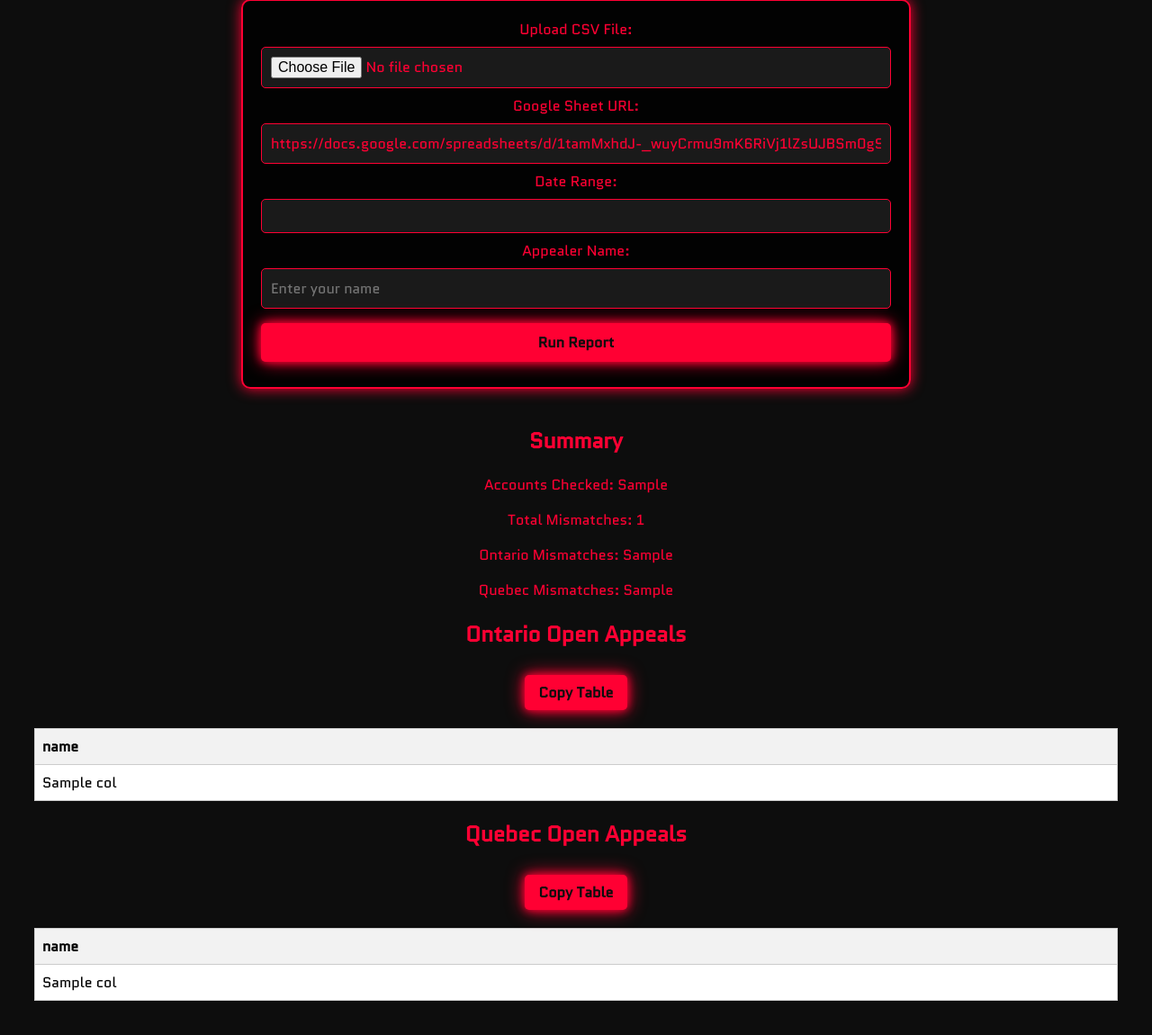
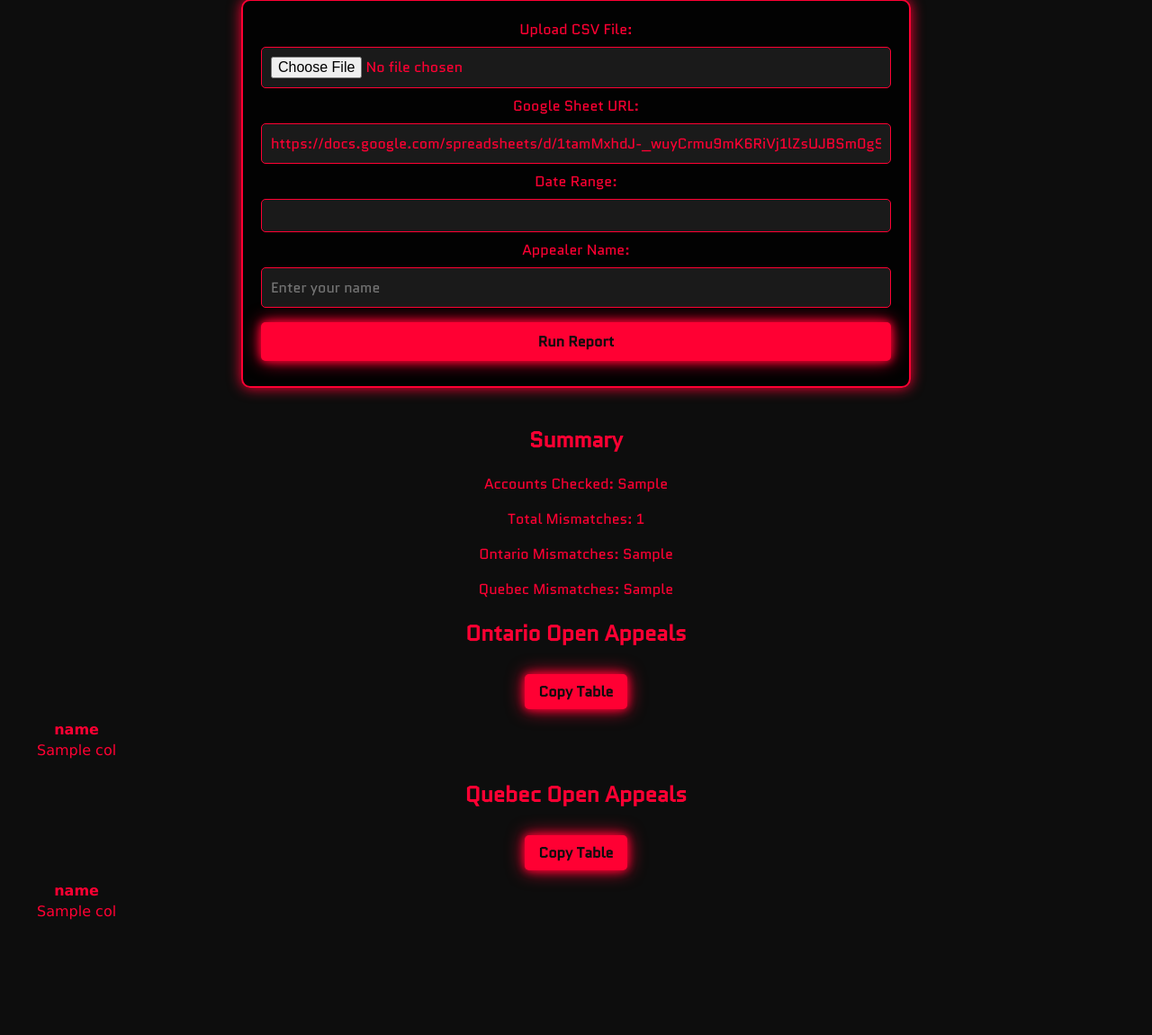
Before and after one commit to daniel-yesa/Findr, a Flask app: template Findr-flask/templates/index.html in a window 1280 px wide. Shown: the part 144-1294 px from the top of the page at 90% size. After the commit the page ends 1166 px from the top, so only its background shows below. Run offline with Flask 3, Linux system fonts and the light colour scheme; the template is opened without the code that fills it: most values are stand-ins (such as "Sample title", 1, 10 or a date in 2020); some libraries are stand-ins or nearby versions.

Commit message:
Update index.html

```diff
--- a/Findr-flask/templates/index.html
+++ b/Findr-flask/templates/index.html
@@ -49,14 +49,17 @@
         color: #ff0033;
         border: 1px solid #ff0033;
     }
+    /* Date range picker - revert to normal size */
     #date_range {
-        font-size: 0.9rem;
-        padding: 8px;
+        font-size: inherit;
+        padding: 6px;
     }
+    /* Run Report button animation */
     button {
         background-color: #ff0033;
         color: #0d0d0d;
         font-weight: bold;
+        border: none;
         cursor: pointer;
         transition: all 0.3s ease;
         box-shadow: 0 0 10px #ff0033, 0 0 20px #ff0033;
@@ -67,6 +70,7 @@
         box-shadow: 0 0 20px #ff0033, 0 0 30px #ff0033;
         transform: scale(1.05);
     }
+    /* Spinner inside button */
     .loading-spinner {
         display: none;
         position: absolute;
@@ -84,6 +88,7 @@
         0% { transform: translateY(-50%) rotate(0deg); }
         100% { transform: translateY(-50%) rotate(360deg); }
     }
+    /* Copy button styles */
     .copy-btn {
         margin-bottom: 10px;
         width: auto;
@@ -104,22 +109,9 @@
         90% { opacity: 1; transform: translateY(0); }
         100% { opacity: 0; transform: translateY(-3px); }
     }
-    /* Table styling - white background, black text */
+    /* Table font change */
     table {
-        width: 100%;
-        border-collapse: collapse;
-        margin-top: 10px;
-        background-color: white;
-        color: black;
-    }
-    th, td {
-        border: 1px solid #ccc;
-        padding: 8px;
-        text-align: left;
-    }
-    th {
-        background-color: #f2f2f2;
-        font-weight: bold;
+        font-family: Verdana, sans-serif;
     }
 </style>
 </head>
```
